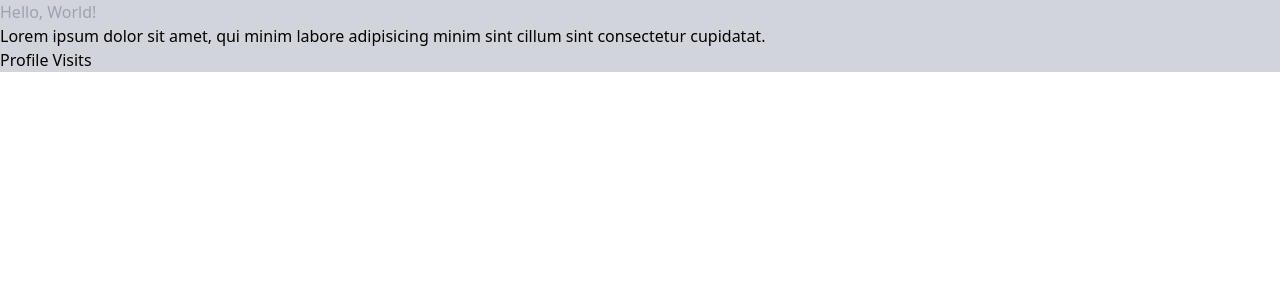
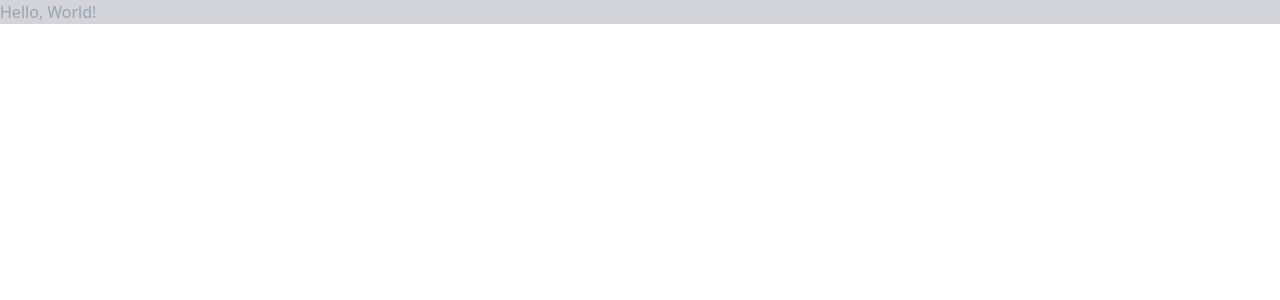
Before and after one commit to mystique09/gh-stats, a Svelte app in the folder web/: page / in a window 1280 px wide. Shown: the top 300 px of the page. Built offline with nearby package versions, Linux system fonts and the light colour scheme.

Commit message:
Revert "feat: testing"
This reverts commit 49f85119f90094c4016253a7b97eb5537cfbba70.

```diff
--- a/web/src/App.svelte
+++ b/web/src/App.svelte
@@ -3,9 +3,4 @@
 
 <main class="bg-gray-300">
   <h1 class="text-gray-400">Hello, World!</h1>
-  <p>
-    Lorem ipsum dolor sit amet, qui minim labore adipisicing minim sint cillum
-    sint consectetur cupidatat.
-  </p>
-  <a href="/">Profile Visits</a>
 </main>
```
